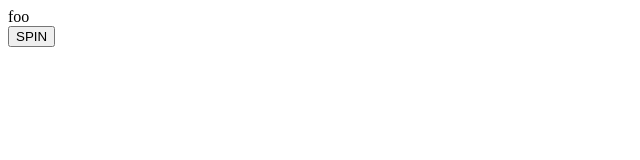
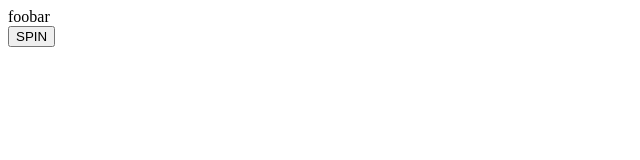
Before and after one commit to rahulpatil-99/rotator, a React app: page / in a window 1280 px wide. Shown: the top 160 px of the page, without its empty margins (0-640 px from the left). Built offline with nearby package versions, Linux system fonts and the light colour scheme.

Commit message:
choses two from the list

```diff
--- a/src/components/StandUp.js
+++ b/src/components/StandUp.js
@@ -2,13 +2,13 @@ import React from 'react';
 
 const display = (name) =>(
     name?
-    name:
+        name:
     location.reload()
 )
 
 const Standup = (props) => {
     return (
-    <div>
+    <div class="StandUp">
         {display(props.name)}
         <br />
         <button onClick={() => (props.spin(props.name))}>
--- a/src/selectors/Choose.js
+++ b/src/selectors/Choose.js
@@ -5,7 +5,8 @@ const random = range => (
 const choose = (list) => {
     const length = list.length;
     const index = random(length);
-    return list[index];
+    const anotherIndex = (1 + index)%length;
+    return [list[index], list[anotherIndex]];
 }
 
 export default choose;
```
Also changed, not shown: 2 other files (tests, documents, lock files or other folders).
